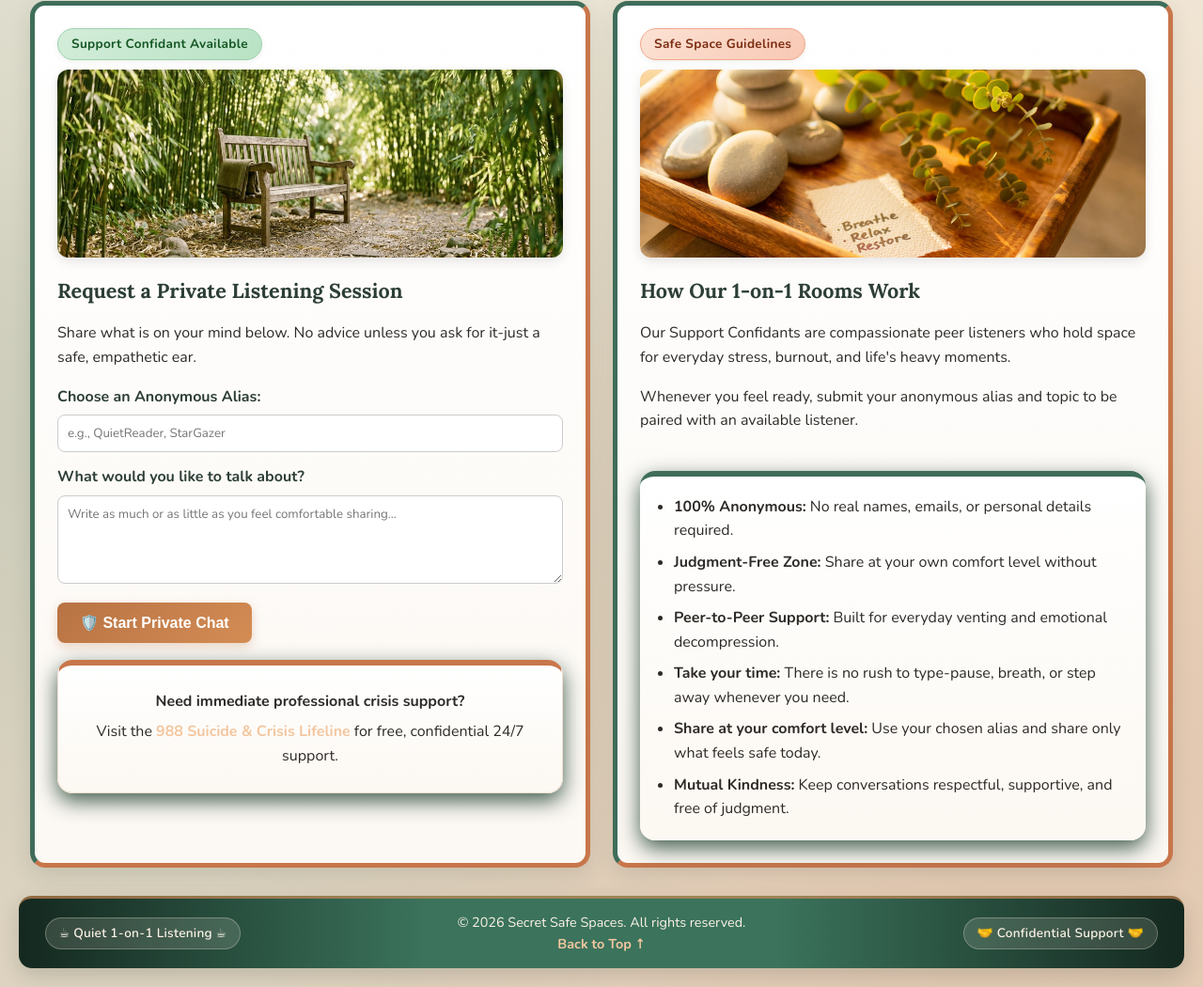
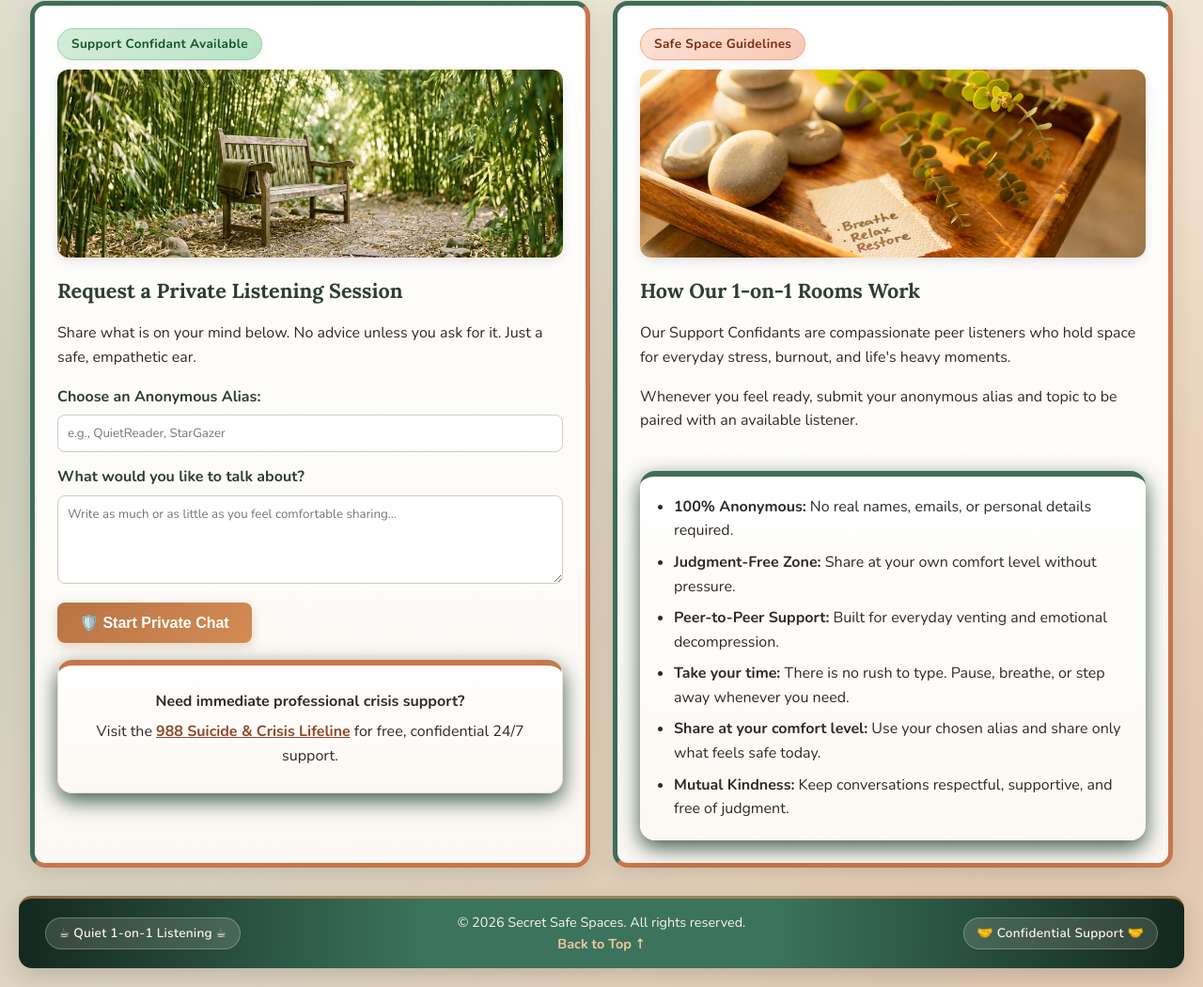
Before and after one commit to Ceekrit79/Mod_09_Website, a plain HTML site: page connect.html in a window 1280 px wide. Shown: the part 731-1781 px from the top of the page at 94% size. Drawn offline with nearby package versions, Linux system fonts and the light colour scheme.

Commit message:
Updated html and css
made minor edits to link color and added .crisis-link css

```diff
--- a/connect.html
+++ b/connect.html
@@ -79,7 +79,7 @@
                             alt="Empty wooden bench with a folded blanket tucked inside a sunlit bamboo grove">
                     </div>
                     <h2 id="session-heading" class="card-heading">Request a Private Listening Session</h2>
-                    <p>Share what is on your mind below. No advice unless you ask for it-just a safe, empathetic ear.
+                    <p>Share what is on your mind below. No advice unless you ask for it. Just a safe, empathetic ear.
                     </p>
 
                     <form id="connectform" class="hug-form">
@@ -98,7 +98,7 @@
                     <div class="crisis-box">
                         <p><strong>Need immediate professional crisis support?</strong></p>
                         <p>Visit the <a href="https://988lifeline.org" target="_blank" rel="noopener noreferrer"
-                                class="back-to-top">988 Suicide &amp; Crisis Lifeline</a> for free, confidential 24/7
+                                class="crisis-link">988 Suicide &amp; Crisis Lifeline</a> for free, confidential 24/7
                             support.
                         </p>
                     </div>
@@ -133,7 +133,7 @@
                         <li><strong>Judgment-Free Zone:</strong> Share at your own comfort level without pressure.</li>
                         <li><strong>Peer-to-Peer Support:</strong> Built for everyday venting and emotional
                             decompression.</li>
-                        <li><strong>Take your time:</strong> There is no rush to type-pause, breath, or step
+                        <li><strong>Take your time:</strong> There is no rush to type. Pause, breathe, or step
                             away whenever you need.</li>
                         <li><strong>Share at your comfort level:</strong> Use your chosen alias and share only what
                             feels safe today.</li>
--- a/style.css
+++ b/style.css
@@ -493,6 +493,16 @@ h3 {
   margin: 6px 0;
 }
 
+.crisis-link {
+  color: #8c4a27;
+  font-weight: 700;
+  text-decoration: underline;
+}
+
+.crisis-link:hover {
+  color: #2b4a3a;
+}
+
 .hug-counter {
   margin-top: 16px;
 }
```
Also changed, not shown: login.html (+0 -1 lines).
